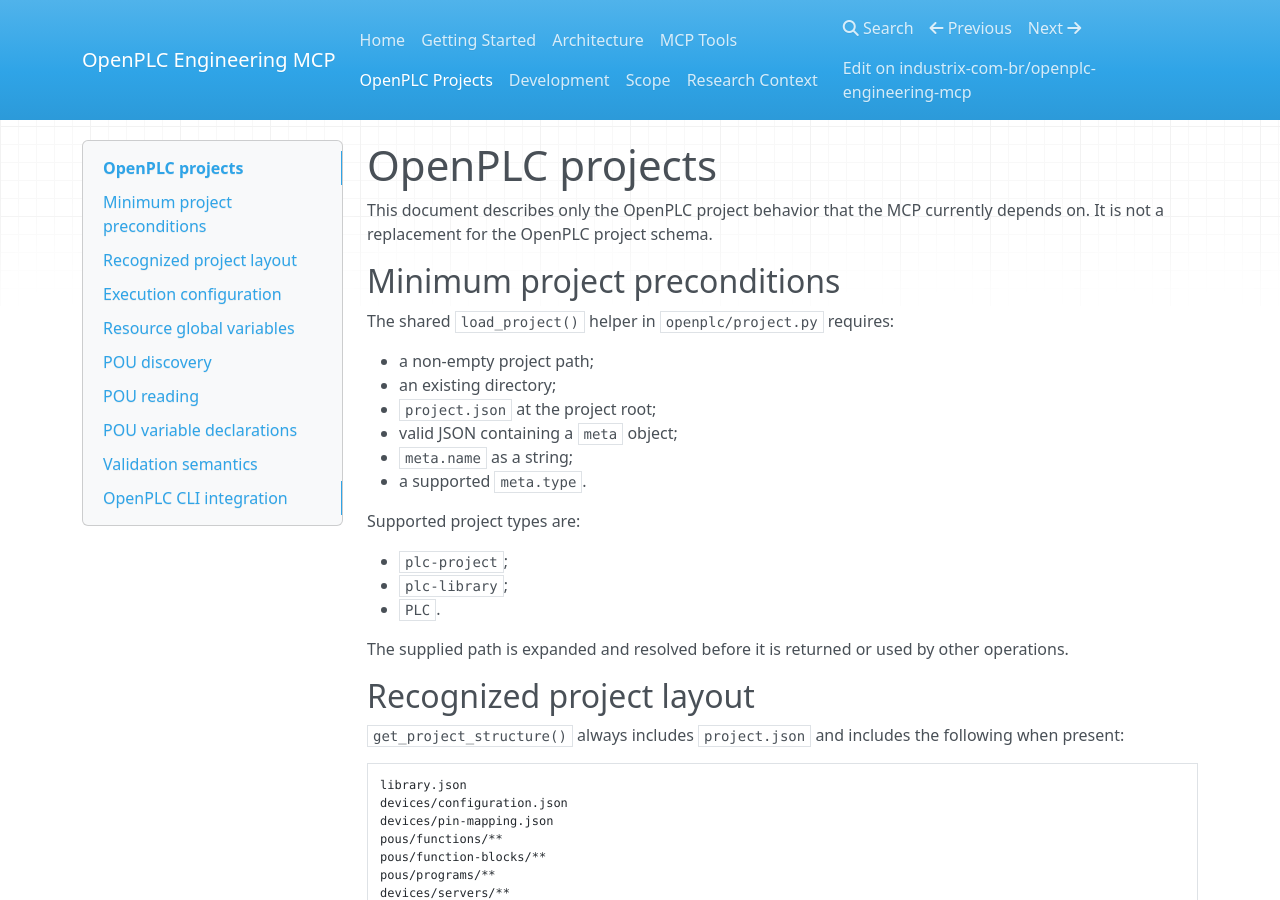
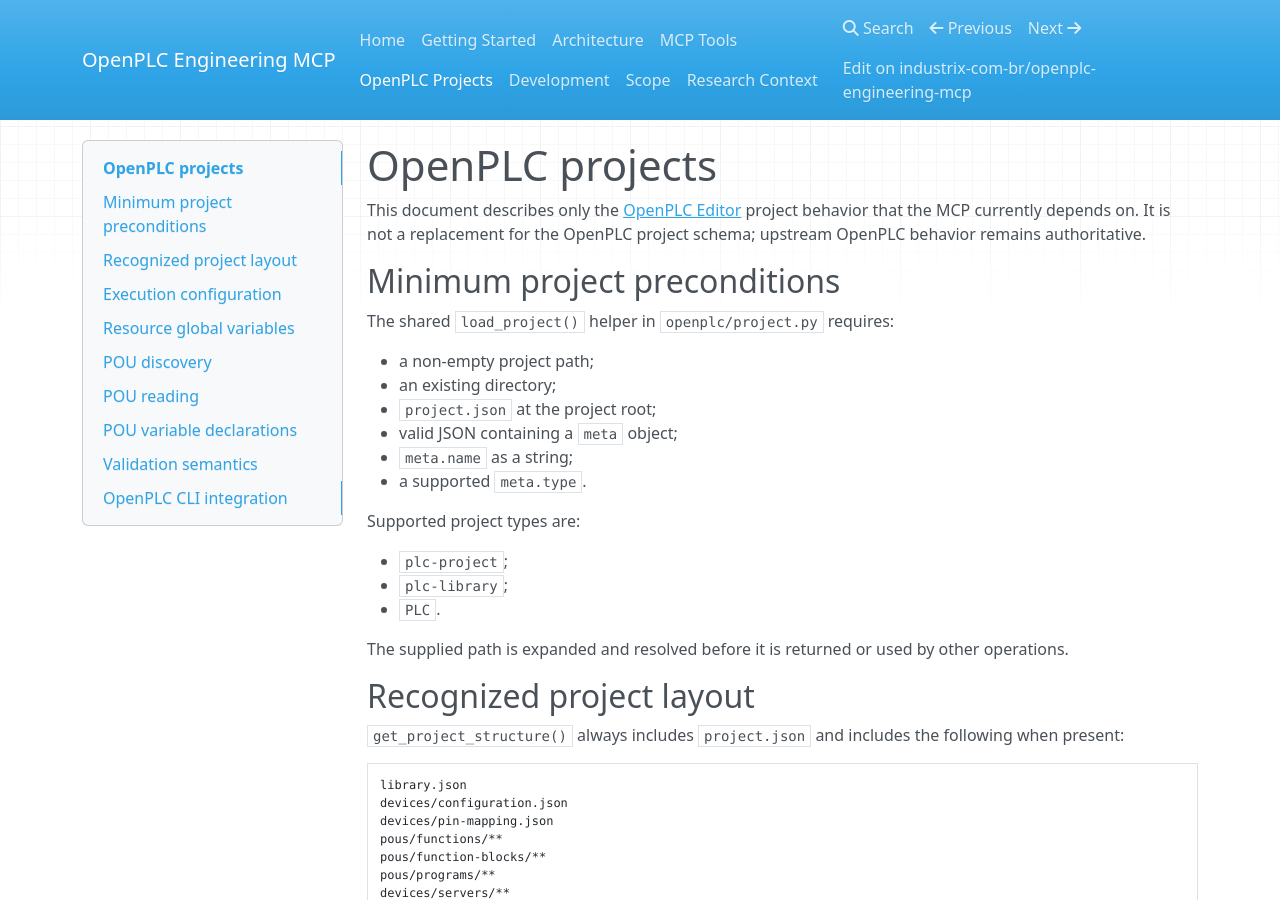
Before and after one commit to industrix-com-br/openplc-engineering-mcp, an MkDocs documentation site: the page built from docs/openplc-projects.md, in a window 1280 px wide and 900 px high. Built offline with MkDocs 1.6.1, drawn with Linux system fonts in a browser that asks for light colours; nearby versions of some CDN libraries.

Commit message:
docs: link OpenPLC project semantics to upstream Editor

```diff
--- a/docs/openplc-projects.md
+++ b/docs/openplc-projects.md
@@ -1,6 +1,6 @@
 # OpenPLC projects
 
-This document describes only the OpenPLC project behavior that the MCP currently depends on. It is not a replacement for the OpenPLC project schema.
+This document describes only the [OpenPLC Editor](https://github.com/Autonomy-Logic/openplc-editor) project behavior that the MCP currently depends on. It is not a replacement for the OpenPLC project schema; upstream OpenPLC behavior remains authoritative.
 
 ## Minimum project preconditions
 
```
